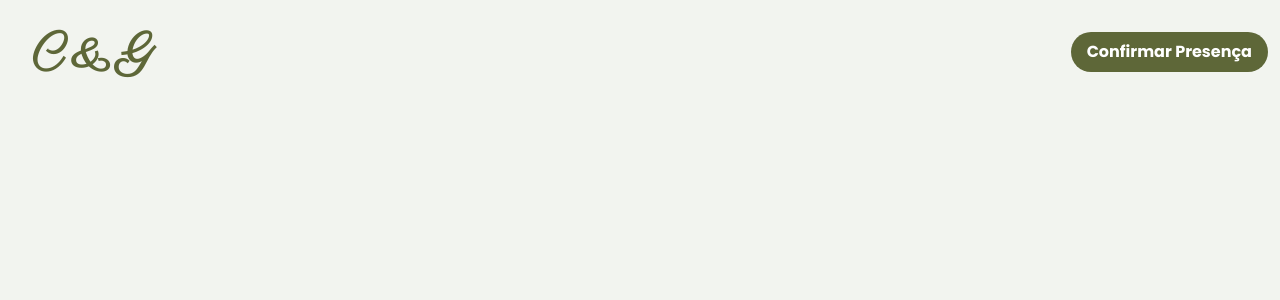
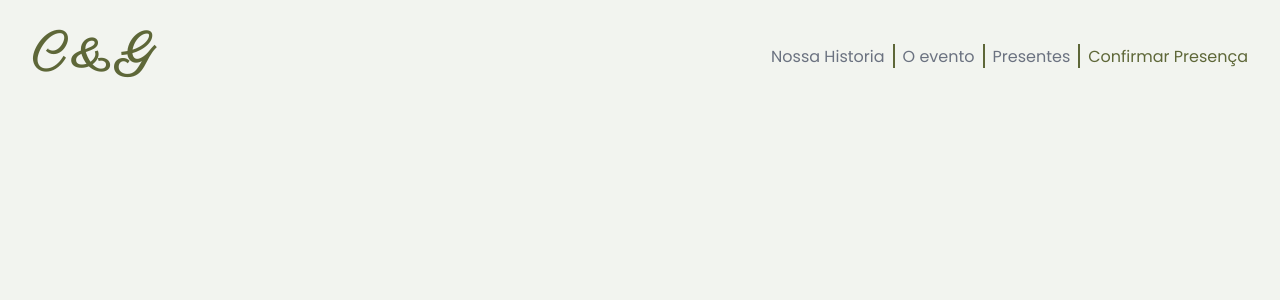
Before and after one commit to Guilherme-codr/meu_casamento, a React (Vite) app: page / in a window 1280 px wide. Shown: the top 300 px of the page. Built offline with nearby package versions, Linux system fonts and the light colour scheme; a web font is replaced by a local one.

Commit message:
estilizando os botoes e adicionando cor e parede

```diff
--- a/src/components/Header.jsx
+++ b/src/components/Header.jsx
@@ -10,11 +10,43 @@ function Header() {
           </h1>
         </div>
 
-        {/* Botão */}
-        <div className="mr-3">
-          <button className="bg-primary hover:bg-hover-primary text-white font-bold font-secondary py-2 px-4 rounded-full">
-            Confirmar Presença
-          </button>
+        {/* botões */}
+        <div className="mr-8 flex items-center gap-2">
+          {/* botao para historia */}
+          <div className="">
+            <button className="text-text-secondary font-secondary rounded-full cursor-pointer">
+              <a href="#historia">Nossa Historia</a>
+            </button>
+          </div>
+
+          <div className="h-6 w-0.5 bg-primary"></div>
+
+          {/* botão para o evento */}
+          <div className="">
+            <button className="text-text-secondary font-secondary rounded-full cursor-pointer">
+              <a href="#evento">O evento</a>
+            </button>
+          </div>
+
+          {/* linha divisória */}
+          <div className="h-6 w-0.5 bg-primary"></div>
+
+          {/* botao para presentes */}
+          <div className="">
+            <button className="text-text-secondary font-secondary rounded-full cursor-pointer">
+              <a href="#presentes">Presentes</a>
+            </button>
+          </div>
+
+          {/* linha divisória */}
+          <div className="h-6 w-0.5 bg-primary"></div>
+
+          {/* confirmar presença */}
+          <div>
+            <button className="text-primary font-secondary rounded-full cursor-pointer">
+              <a href="#Confirmar">Confirmar Presença</a>
+            </button>
+          </div>
         </div>
       </div>
     </header>
--- a/src/index.css
+++ b/src/index.css
@@ -4,27 +4,27 @@
   /* paletas de cores */
 
   /* cor de fundo primaria */
-  --color-bg-primary: #F2F4EF;
+  --color-bg-primary: #f2f4ef;
 
   /* cor de transição */
-  --color-bg-transition: #E3E8DE;
+  --color-bg-transition: #e3e8de;
 
   /* cor de brilho */
   --color-bright: #fdfcf0;
 
   /* cor de butões, icones, logotipos e titulos principais */
-  --color-primary: #5E6738;
+  --color-primary: #5e6738;
 
-  --color-hover-primary: #4A522C;
+  --color-hover-primary: #4a522c;
 
   /* cor dos textos principais */
-  --color-text-primary: #1F2937;
+  --color-text-primary: #1f2937;
 
   /* cor dos textos secundarios */
-  --color-text-secondary: #6B7280;
+  --color-text-secondary: #6b7280;
 
   /* cor do rodapé */
-  --color-footer: #1E2318;
+  --color-footer: #1e2318;
 
   /* cor de fundo dos formulários */
   --color-form-bg: #2a2a2a;
@@ -40,7 +40,13 @@
   --tracking-wide: -0.07em;
 }
 
-
-::-webkit-scrollbar { width: 8px; }
-::-webkit-scrollbar-track { background: var(--sage-white); }
-::-webkit-scrollbar-thumb { background: var(--olive); border-radius: 10px; }
+::-webkit-scrollbar {
+  width: 8px;
+}
+::-webkit-scrollbar-track {
+  background: var(--sage-white);
+}
+::-webkit-scrollbar-thumb {
+  background: var(--olive);
+  border-radius: 10px;
+}
```
